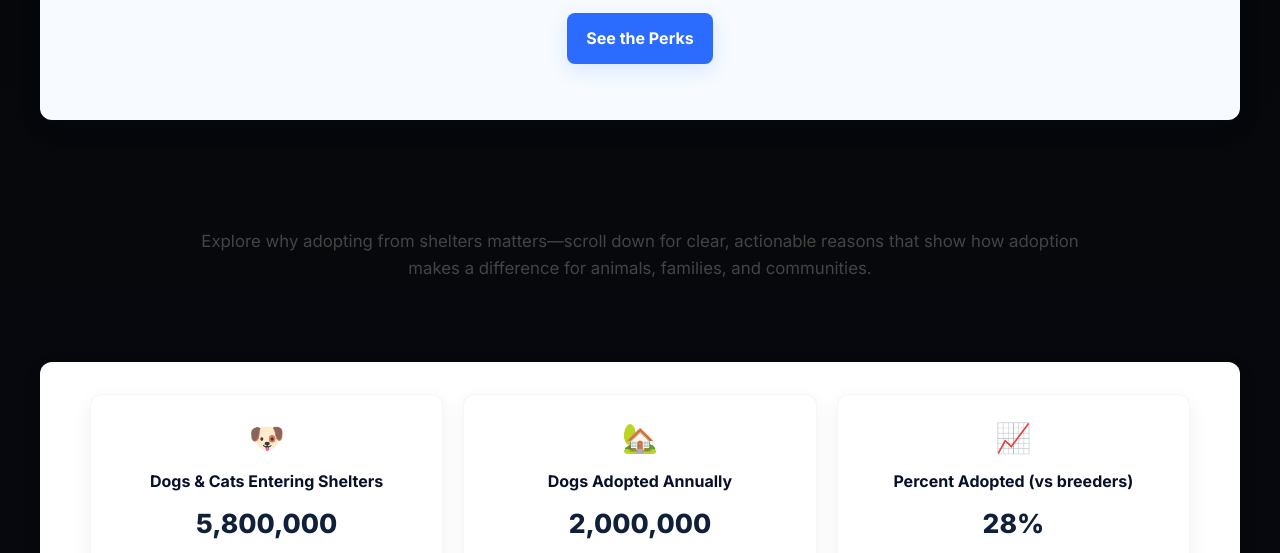
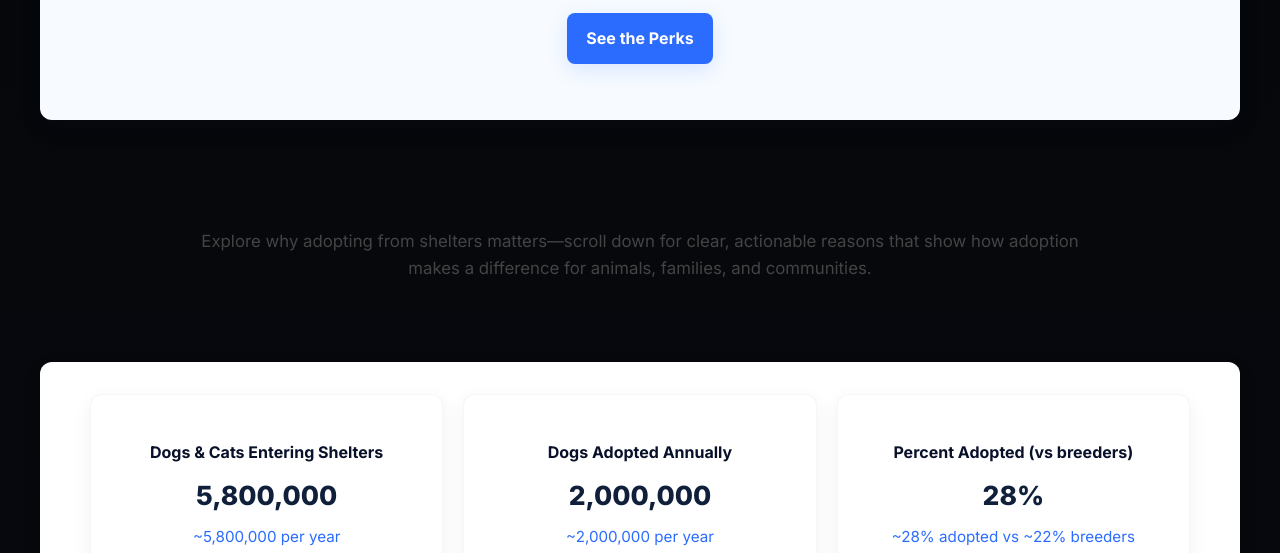
Before and after one commit to Fikthedog/Adopt_the_perks, a plain HTML site: page dogspot.html in a window 1280 px wide. Shown: the part 383-936 px from the top of the page. Drawn offline with Linux system fonts and the light colour scheme.

Commit message:
Remove emoji characters from stat icons

```diff
--- a/dogspot.html
+++ b/dogspot.html
@@ -377,19 +377,19 @@
       <div class="container stats-wrap">
         <div class="stats-grid">
           <div class="stat-card">
-            <div class="stat-icon" aria-hidden="true">🐶</div>
+            <div class="stat-icon" aria-hidden="true"></div>
             <h4 class="stat-head">Dogs &amp; Cats Entering Shelters</h4>
             <div class="stat-number" data-target="5800000">0</div>
             <p class="stat-desc"><a href="https://www.shelteranimalscount.org/explore-the-data/statistics-2024" target="_blank" rel="noopener">~5,800,000 per year</a></p>
           </div>
           <div class="stat-card">
-            <div class="stat-icon" aria-hidden="true">🏡</div>
+            <div class="stat-icon" aria-hidden="true"></div>
             <h4 class="stat-head">Dogs Adopted Annually</h4>
             <div class="stat-number" data-target="2000000">0</div>
             <p class="stat-desc"><a href="https://www.aspca.org/helping-people-pets/shelter-intake-and-surrender" target="_blank" rel="noopener">~2,000,000 per year</a></p>
           </div>
           <div class="stat-card">
-            <div class="stat-icon" aria-hidden="true">📈</div>
+            <div class="stat-icon" aria-hidden="true"></div>
             <h4 class="stat-head">Percent Adopted (vs breeders)</h4>
             <div class="stat-number" data-target="28" data-format="percent">0%</div>
             <p class="stat-desc"><a href="https://www.psychologytoday.com/us/blog/fellow-creatures/202501/where-do-people-get-their-dogs-from" target="_blank" rel="noopener">~28% adopted vs ~22% breeders</a></p>
```
Also changed, not shown: index.html (+3 -3 lines).
